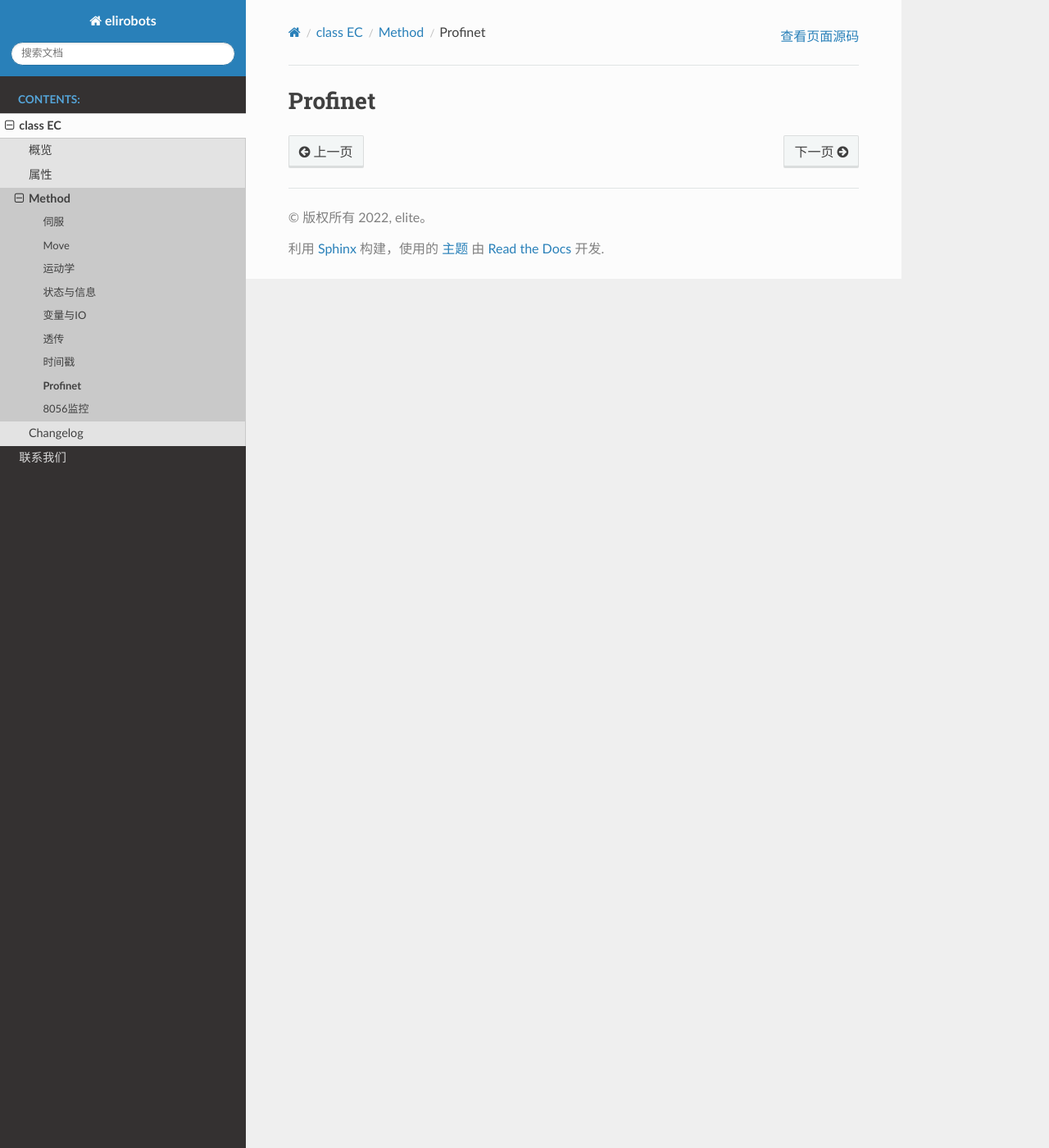
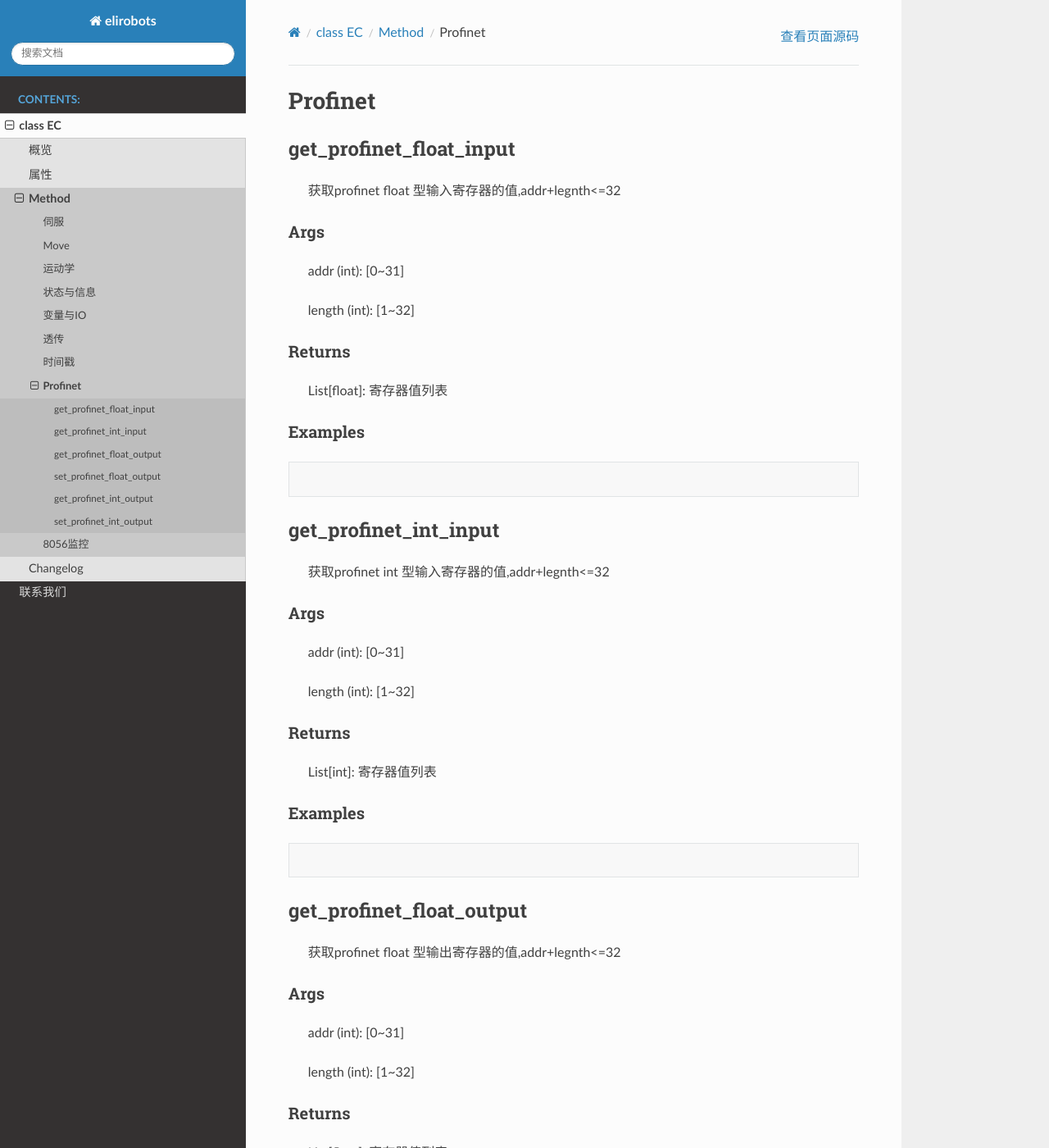
Before and after one commit to JunJie-zhang-o/eliterobot, a Sphinx documentation site: the page built from zh_CN/source/EC/EC/method/Profinet.md, in a window 1280 px wide and 1400 px high. Shown: the whole window at 82% size. Built offline with Sphinx 7.4.7 and the Read the Docs theme 2.0.0, drawn with Linux system fonts in a browser that asks for light colours; some of the changed text lies outside the part shown.

Commit message:
add profinet doc

````diff
--- a/zh_CN/source/EC/EC/method/Profinet.md
+++ b/zh_CN/source/EC/EC/method/Profinet.md
@@ -1 +1,125 @@
 # Profinet
+
+### get_profinet_float_input
+
+> 获取profinet float 型输入寄存器的值,addr+legnth<=32
+
+#### Args
+
+> addr (int): [0~31]
+>
+> length (int): [1~32]
+
+#### Returns
+
+>  List[float]: 寄存器值列表
+
+#### Examples
+
+```
+
+```
+
+### get_profinet_int_input
+
+> 获取profinet int 型输入寄存器的值,addr+legnth<=32
+
+#### Args
+
+> addr (int): [0~31]
+>
+> length (int): [1~32]
+
+#### Returns
+
+>  List[int]: 寄存器值列表
+
+#### Examples
+
+```
+
+```
+
+### get_profinet_float_output
+
+>  获取profinet float 型输出寄存器的值,addr+legnth<=32
+
+#### Args
+
+> addr (int): [0~31]
+>
+> length (int): [1~32]
+
+#### Returns
+
+>  List[float]: 寄存器值列表
+
+#### Examples
+
+```
+
+```
+
+### set_profinet_float_output
+
+>  设置profinet float 型输出寄存器的值,addr+length<=32
+
+#### Args
+
+> addr (int): [0~31]
+>
+> length (int): [1~32]
+>
+> value (List[float]): 寄存器值列表
+
+#### Returns
+
+>  bool: True操作成功,False操作失败
+
+#### Examples
+
+```
+
+```
+
+### get_profinet_int_output
+
+>  获取profinet int 型输出寄存器的值,addr+legnth<=32
+
+#### Args
+
+> addr (int): [0~31]
+>
+> length (int): [1~32]
+
+#### Returns
+
+>  List[int]: 寄存器值列表
+
+#### Examples
+
+```
+
+```
+
+### set_profinet_int_output
+
+>  设置profinet int 型输出寄存器的值,addr+length<=32
+
+#### Args
+
+> addr (int): [0~31]
+>
+> length (int): [1~32]
+>
+> value (List[int]): 寄存器值列表
+
+#### Returns
+
+>  bool: True操作成功,False操作失败
+
+#### Examples
+
+```
+
+```
````
